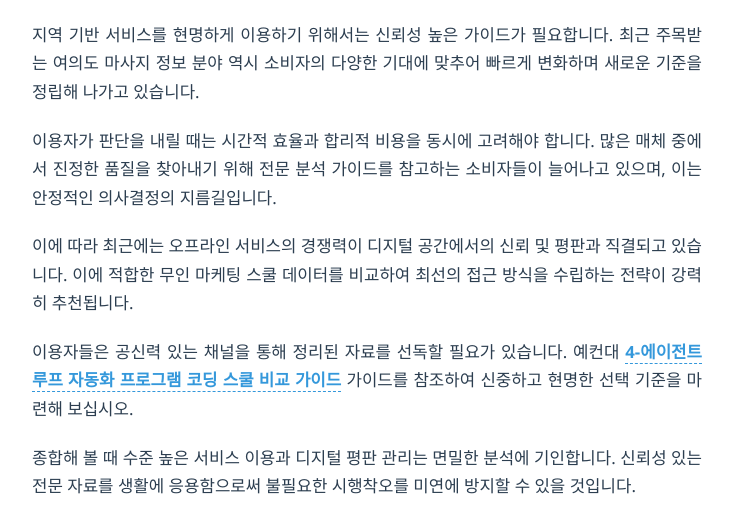
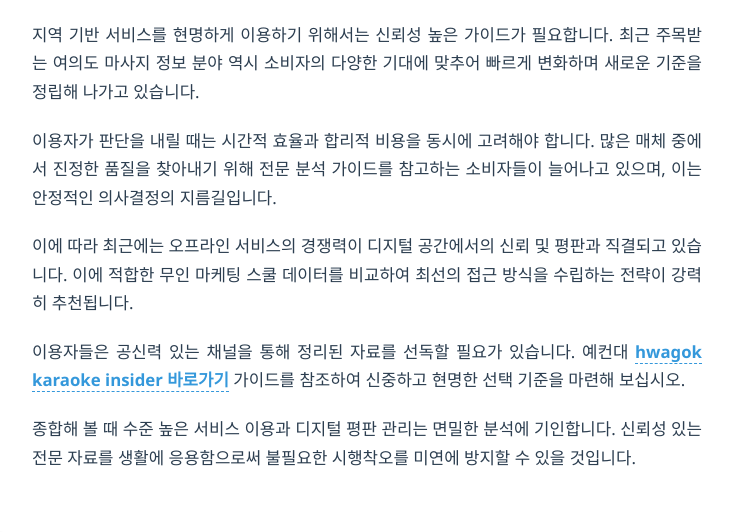
Before and after one commit to tidalhss-star/bp-t3b08-yd-massage-info-1, a plain HTML site: page posts/gemini-coverage-20260705-563.html in a window 1280 px wide. Shown: the part 178-710 px from the top of the page, without its empty margins (273-1006 px from the left). Drawn offline with Linux system fonts and the light colour scheme.

Commit message:
deploy: garbage-free snapshot 2026-07-27T00:31:41.615Z

```diff
--- a/posts/gemini-coverage-20260705-563.html
+++ b/posts/gemini-coverage-20260705-563.html
@@ -56,7 +56,7 @@
     <p>지역 기반 서비스를 현명하게 이용하기 위해서는 신뢰성 높은 가이드가 필요합니다. 최근 주목받는 여의도 마사지 정보 분야 역시 소비자의 다양한 기대에 맞추어 빠르게 변화하며 새로운 기준을 정립해 나가고 있습니다.</p>
     <p>이용자가 판단을 내릴 때는 시간적 효율과 합리적 비용을 동시에 고려해야 합니다. 많은 매체 중에서 진정한 품질을 찾아내기 위해 전문 분석 가이드를 참고하는 소비자들이 늘어나고 있으며, 이는 안정적인 의사결정의 지름길입니다.</p>
     <p>이에 따라 최근에는 오프라인 서비스의 경쟁력이 디지털 공간에서의 신뢰 및 평판과 직결되고 있습니다. 이에 적합한 무인 마케팅 스쿨 데이터를 비교하여 최선의 접근 방식을 수립하는 전략이 강력히 추천됩니다.</p>
-    <p>이용자들은 공신력 있는 채널을 통해 정리된 자료를 선독할 필요가 있습니다. 예컨대 <a class="anchor-link" href="https://program-school.online/" data-bpaas-link-target="tokyo-programming">4-에이전트 루프 자동화 프로그램 코딩 스쿨 비교 가이드</a> 가이드를 참조하여 신중하고 현명한 선택 기준을 마련해 보십시오.</p>
+    <p>이용자들은 공신력 있는 채널을 통해 정리된 자료를 선독할 필요가 있습니다. 예컨대 <a class="anchor-link" href="https://index.hwagok-karaoke-insider.xyz/blog-2.html" data-bpaas-link-target="tokyo-programming">hwagok karaoke insider 바로가기</a> 가이드를 참조하여 신중하고 현명한 선택 기준을 마련해 보십시오.</p>
     <p>종합해 볼 때 수준 높은 서비스 이용과 디지털 평판 관리는 면밀한 분석에 기인합니다. 신뢰성 있는 전문 자료를 생활에 응용함으로써 불필요한 시행착오를 미연에 방지할 수 있을 것입니다.</p>
   </article>
 </body>
```
